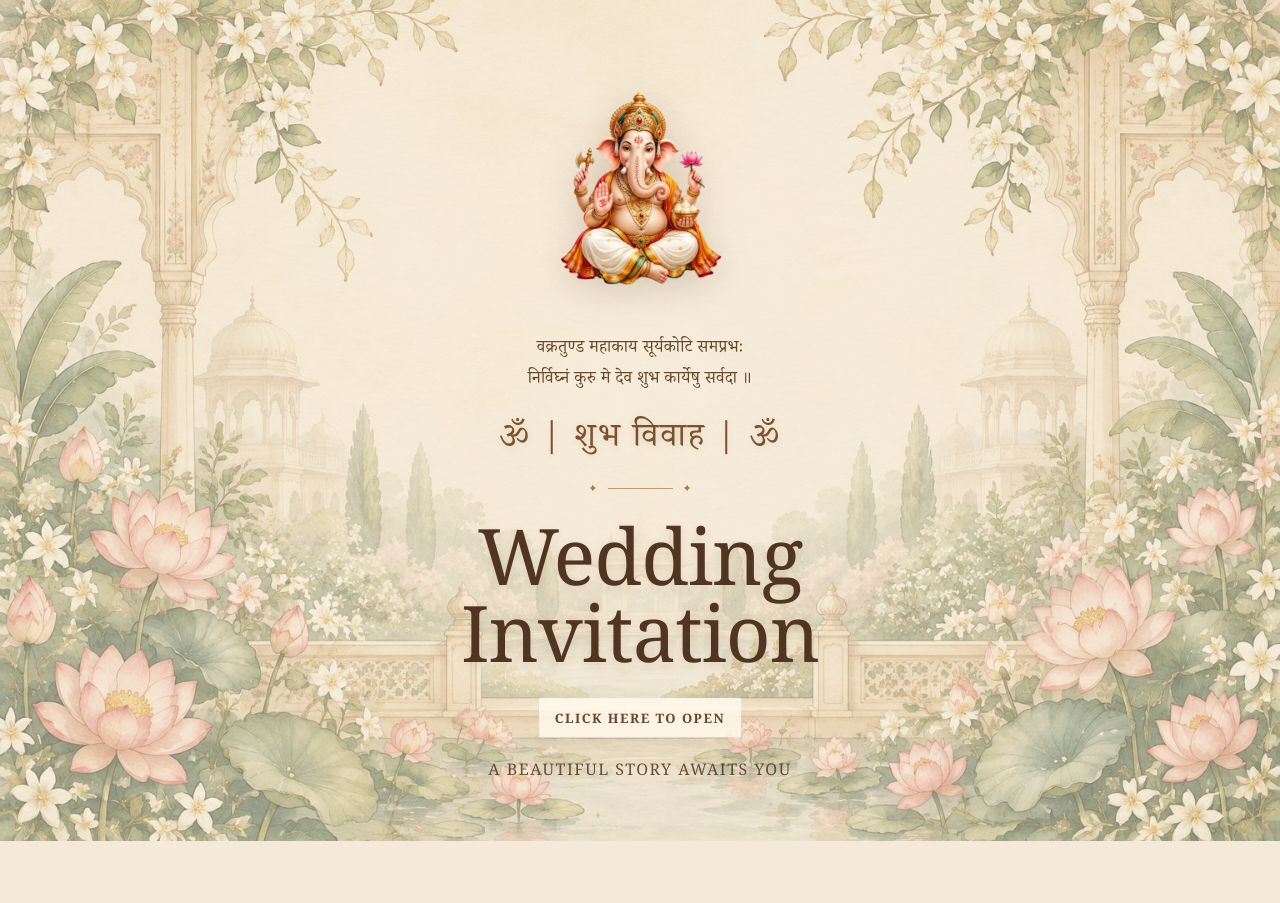
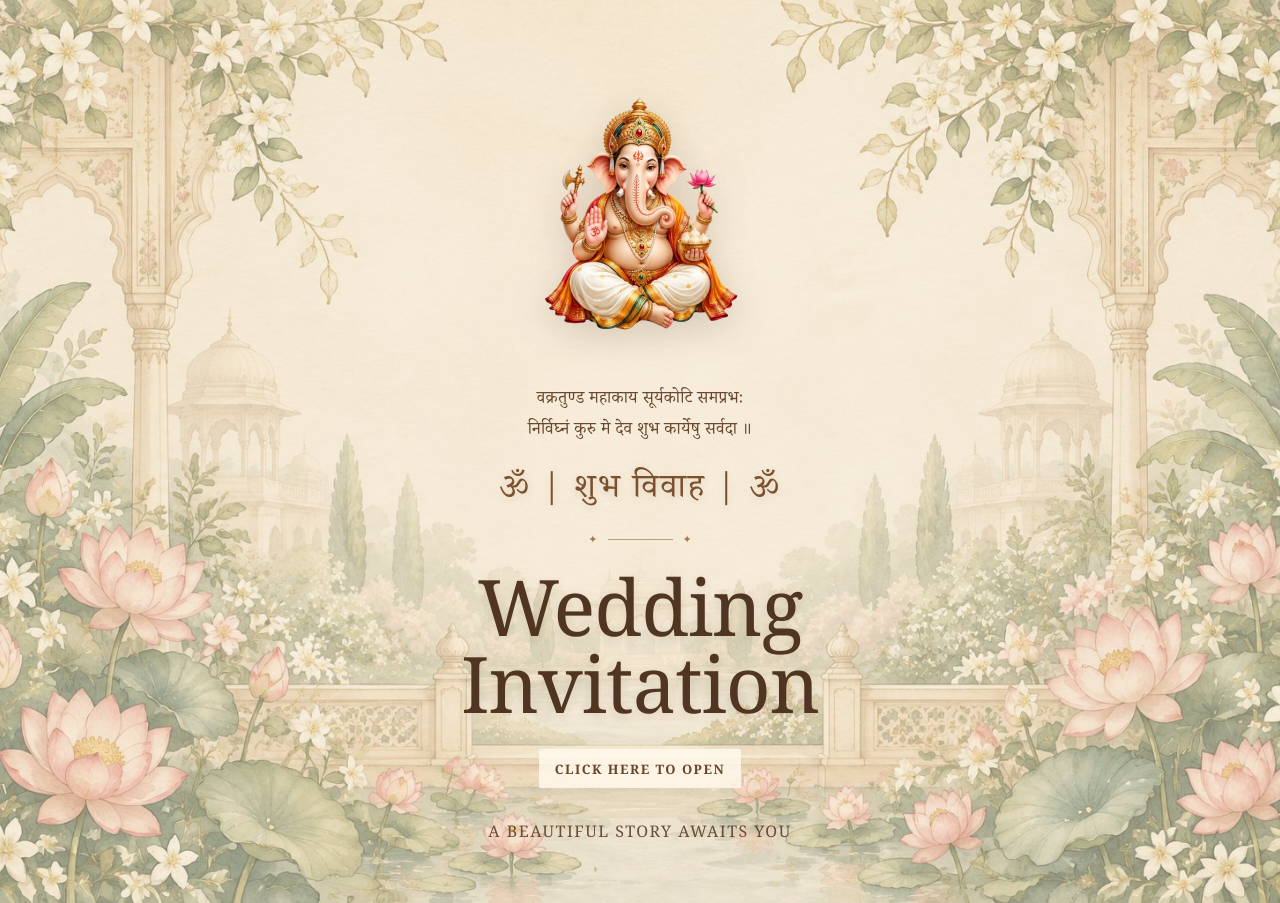
Before and after one commit to rajanayak8336/wedding, a React (Vite) app: page / in a window 1280 px wide. Before the commit the page ends 841 px from the top, so only its background shows below. Built offline with nearby package versions, Linux system fonts and the light colour scheme.

Commit message:
Update wedding invitation website

```diff
--- a/src/Opening.css
+++ b/src/Opening.css
@@ -70,7 +70,7 @@
 ========================================================= */
 
 .ganesha-container {
-  width: clamp(100px, 16vw, 170px);
+  width: clamp(120px, 19.2vw, 204px);
   aspect-ratio: 1 / 1;
   height: auto;
   flex-shrink: 0;
@@ -347,7 +347,7 @@
 ========================================================= */
 
 .opening-hint {
-  margin: 17px 0 0;
+  margin: 28px 0 0;
 
   color: #503522;
   font-family: Georgia, "Times New Roman", serif;
@@ -447,7 +447,7 @@
   }
 
   .ganesha-container {
-    width: 170px;
+    width: 204px;
     margin-bottom: 20px;
   }
 
@@ -471,7 +471,7 @@
   }
 
   .ganesha-container {
-    width: 145px;
+    width: 174px;
     margin-bottom: 16px;
   }
 
@@ -495,7 +495,7 @@
   }
 
   .ganesha-container {
-    width: 135px;
+    width: 162px;
     margin-bottom: 15px;
   }
 
@@ -544,7 +544,7 @@
   }
 
   .ganesha-container {
-    width: clamp(100px, 28vw, 125px);
+    width: clamp(120px, 33.6vw, 150px);
     aspect-ratio: 1 / 1;
     height: auto;
 
@@ -620,7 +620,7 @@
   }
 
   .opening-hint {
-    margin-top: 13px;
+    margin-top: 24px;
     font-size: clamp(11px, 3vw, 14px);
     letter-spacing: 1px;
     line-height: 1.6;
@@ -642,7 +642,7 @@
   }
 
   .ganesha-container {
-    width: 96px;
+    width: 115px;
     margin-bottom: 12px;
   }
 
@@ -690,7 +690,7 @@
   }
 
   .opening-hint {
-    margin-top: 11px;
+    margin-top: 21px;
     font-size: 10px;
     letter-spacing: 0.8px;
   }
@@ -707,7 +707,7 @@
   }
 
   .ganesha-container {
-    width: 76px;
+    width: 91px;
     margin-bottom: 8px;
   }
 
@@ -737,7 +737,7 @@
   }
 
   .opening-hint {
-    margin-top: 8px;
+    margin-top: 18px;
   }
 }
 
```
